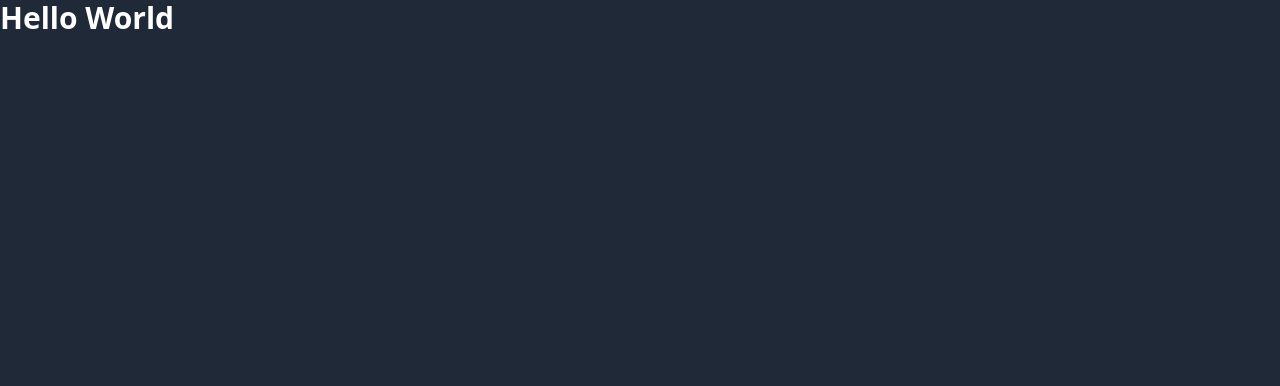
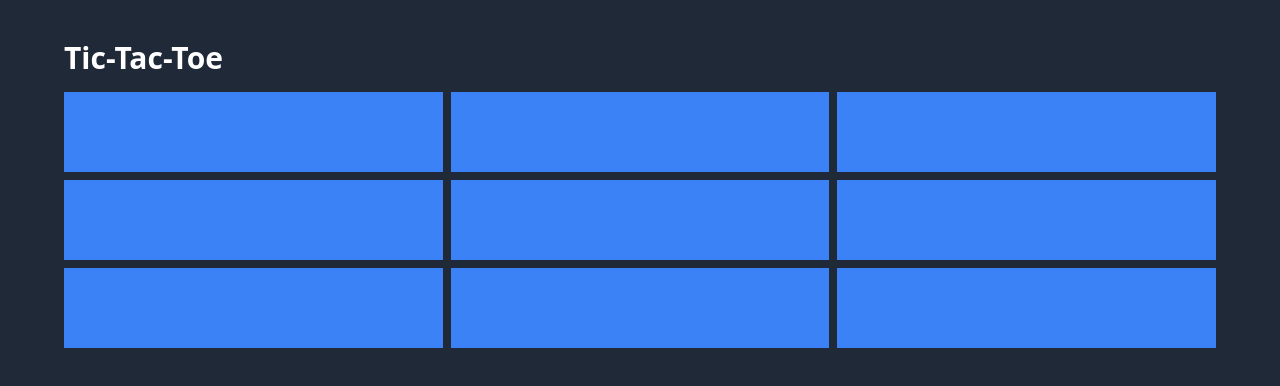
Before and after one commit to AnomolyAvery/m1-tic-tac-toe, a React (Vite) app: page / in a window 1280 px wide. Shown: the top 386 px of the page. Built offline with nearby package versions, Linux system fonts and the light colour scheme.

Commit message:
Added game board

```diff
--- a/src/App.tsx
+++ b/src/App.tsx
@@ -1,14 +1,18 @@
 import { useState } from 'react'
 import reactLogo from './assets/react.svg'
+import Game from '@/components/Game'
 
 function App() {
   const [count, setCount] = useState(0)
 
   return (
-    <div className="App">
+    <div className="mx-auto container max-w-6xl py-10">
       <h1 className='text-3xl font-bold'>
-        Hello World
+        Tic-Tac-Toe
       </h1>
+      <div className='py-4'>
+        <Game />
+      </div>
     </div>
   )
 }
--- /dev/null
+++ b/src/components/Game.tsx
@@ -0,0 +1,42 @@
+import React from 'react'
+
+const Game: React.FC = () => {
+
+    type Board = Array<'X' | 'O' | ''>;
+
+    const initialBoard: Board = [
+        '', '', '',
+        '', '', '',
+        '', '', ''
+    ];
+
+    const [gameOver, updateGameOver] = React.useState(false);
+
+    const [board, updateBoard] = React.useState(initialBoard);
+
+    return (
+        <div>
+
+            <div className='grid grid-cols-3 gap-2'>
+                {!gameOver && board.map((cell, idx) => (
+                    <BoardCell key={`board-cell-${idx}`} />
+                ))}
+            </div>
+        </div>
+    )
+}
+
+type BoardCellProps = {
+
+}
+
+const BoardCell = (props: BoardCellProps) => {
+
+    return (
+        <div className='bg-blue-500 h-20'>
+
+        </div>
+    )
+};
+
+export default Game
--- a/tsconfig.json
+++ b/tsconfig.json
@@ -14,7 +14,11 @@
         "resolveJsonModule": true,
         "isolatedModules": true,
         "noEmit": true,
-    "jsx": "react-jsx"
+        "jsx": "react-jsx",
+        "baseUrl": ".",
+        "paths": {
+            "@/*": ["src/*"]
+        }
     },
     "include": ["src"],
     "references": [{ "path": "./tsconfig.node.json" }]
--- a/vite.config.ts
+++ b/vite.config.ts
@@ -3,5 +3,10 @@ import react from '@vitejs/plugin-react'
 
 // https://vitejs.dev/config/
 export default defineConfig({
+  resolve: {
+    alias: {
+      '@': './src',
+    }
+  },
   plugins: [react()]
 })
```
Lines whose indentation alone changed are shown as unchanged.
